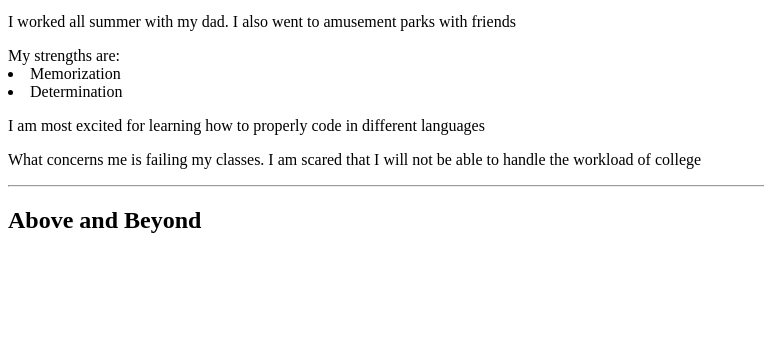
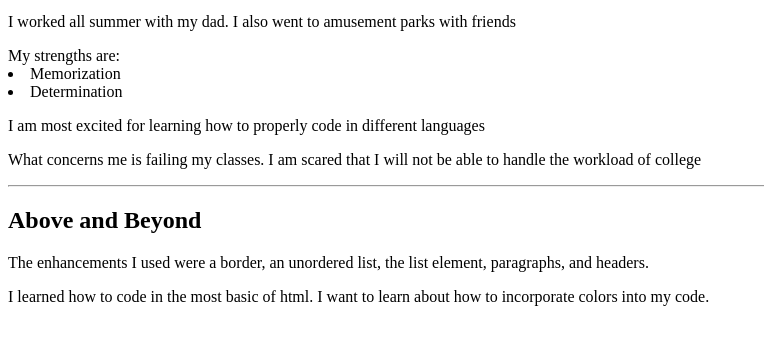
Before and after one commit to King5299/TEST-REPO, a plain HTML site: page index.html in a window 1280 px wide. Shown: the part 101-446 px from the top of the page, without its empty margins (0-764 px from the left). Drawn offline with Linux system fonts and the light colour scheme.

Commit message:
Update index.html

```diff
--- a/index.html
+++ b/index.html
@@ -18,6 +18,8 @@
 <p>What concerns me is failing my classes. I am scared that I will not be able to handle the workload of college</p>
  <hr>
 <h2>Above and Beyond</h2>
+<p>The enhancements I used were a border, an unordered list, the list element, paragraphs, and headers.</p>
+<p>I learned how to code in the most basic of html. I want to learn about how to incorporate colors into my code.</p>
 
 </body>
 </html>
```
